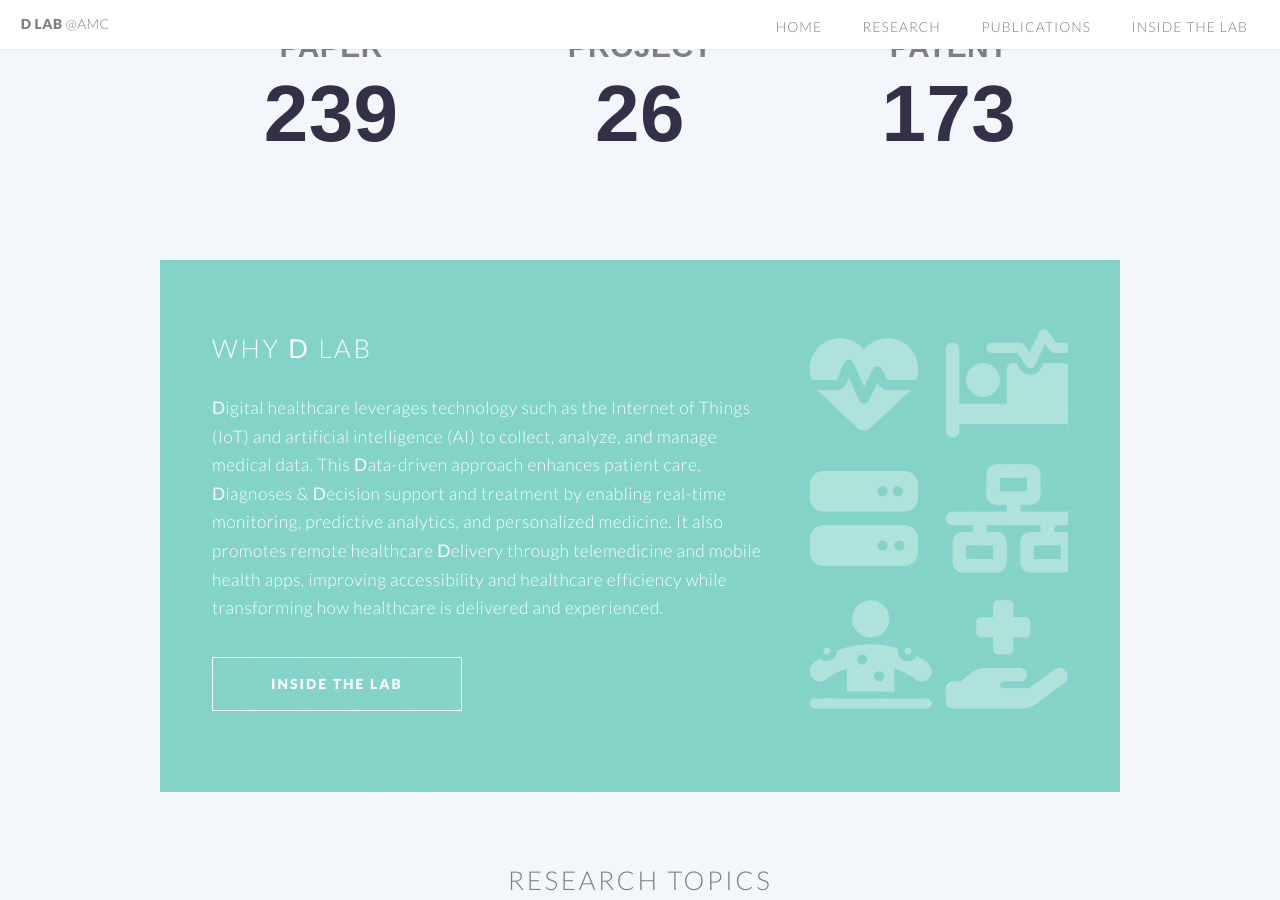
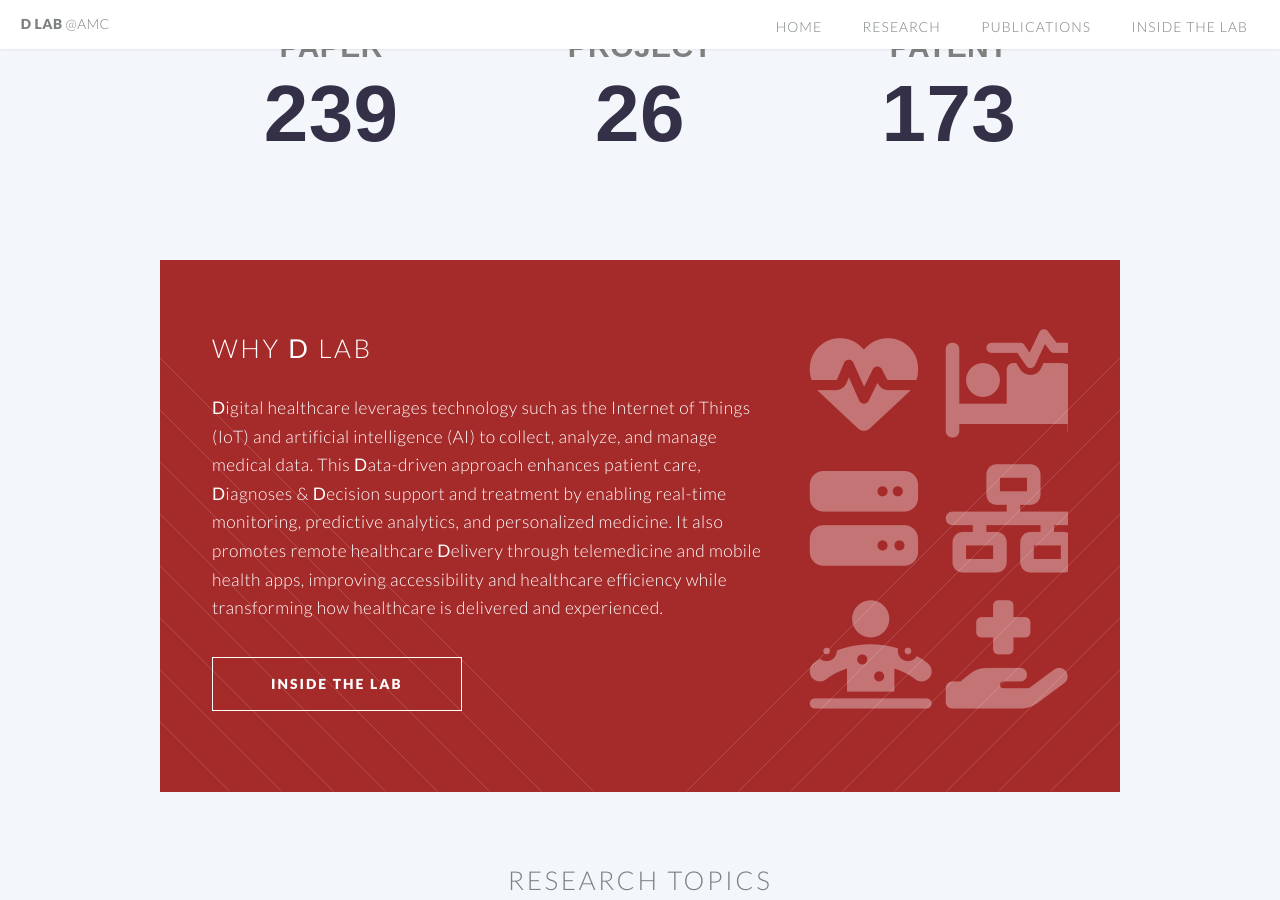
Before and after one commit to ydon1111/ydon1111.github.io, a Jekyll site: the page built from index.html, in a window 1280 px wide and 900 px high, scrolled down 1015 px. Built offline with Jekyll 4.4.1, drawn with Linux system fonts in a browser that asks for light colours; nearby versions of some CDN libraries.

Commit message:
Update index.html

```diff
--- a/index.html
+++ b/index.html
@@ -70,7 +70,7 @@ layout: landing-page
 
 
 
-	<section class="wrapper style2 container special-alt">
+	<section class="wrapper style2 container special-alt" , style="background-color: brown;">
 		<div class="row half">
 			<div class="8u">
 
```
